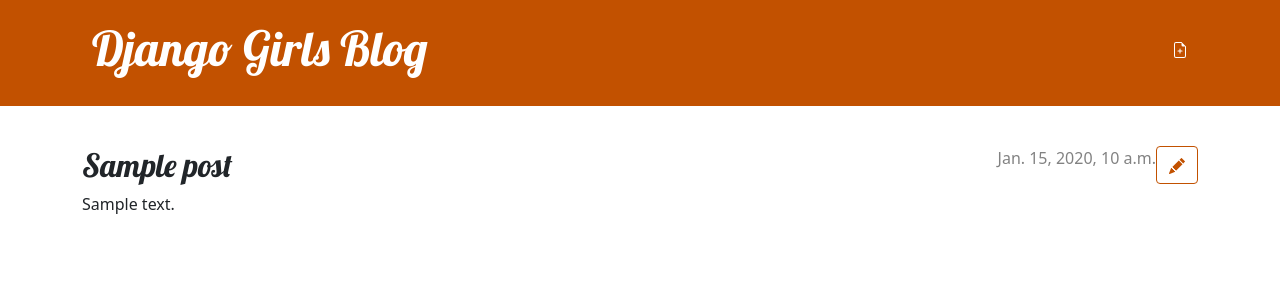
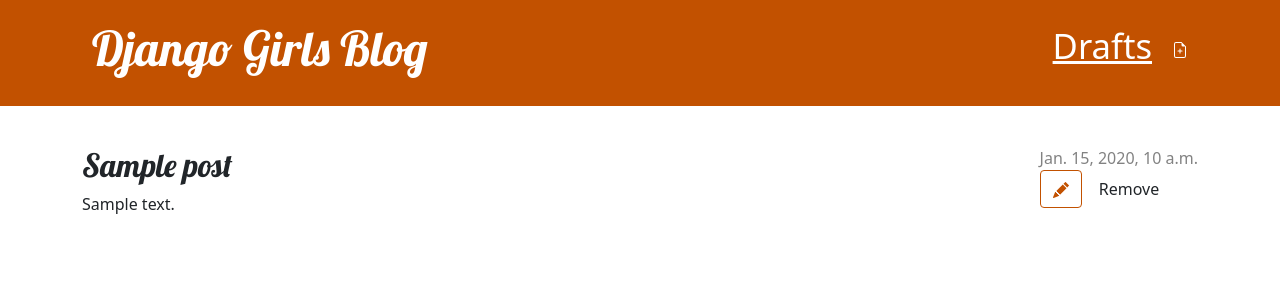
Before and after one commit to mayankbth/my-first-blog, a Django app: page /post/1/ in a window 1280 px wide. Shown: the top 300 px of the page. Run offline with Django 3.2, Linux system fonts and the light colour scheme; a user stored in the database is signed in; tables that the repository leaves empty hold one stand-in row (values such as "Sample post").

Commit message:
add more to your website

```diff
--- a/blog/templates/blog/base.html
+++ b/blog/templates/blog/base.html
@@ -14,6 +14,10 @@
                     <a href="{% url 'post_new' %}" class="top-menu">
                         {% include './icons/file-earmark-plus.svg' %}
                     </a>
+                    <a href="{% url 'post_draft_list' %}" class="top-menu">
+                        <span class="glyphicon glyphicon-edit">
+                            Drafts
+                        </span></a>
                 {% endif %}
                 <h1><a href="/">Django Girls Blog</a></h1>
             </div>
--- a/blog/templates/blog/post_detail.html
+++ b/blog/templates/blog/post_detail.html
@@ -4,16 +4,19 @@
     <article class="post">
         <aside class="actions">
             {% if user.is_authenticated %}
+                {% if post.published_date %}
+                    <div class="date">
+                        {{ post.published_date }}
+                    </div>
+                {% else %}
+                    <a class="btn btn-default" href="{% url 'post_publish' pk=post.pk %}">Publish</a>
+                {% endif %}
                 <a class="btn btn-secondary" href="{% url 'post_edit' pk=post.pk %}">
                     {% include './icons/pencil-fill.svg' %}
                 </a>
+                <a class="btn btn-default" href="{% url 'post_remove' pk=post.pk %}"><span class="glyphicon glyphicon-remove">Remove</span></a>
             {% endif %}
         </aside>
-        {% if post.published_date %}
-            <time class="date">
-                {{ post.published_date }}
-            </time>
-        {% endif %}
         <h2>{{ post.title }}</h2>
         <p>{{ post.text|linebreaksbr }}</p>
     </article>
--- a/blog/urls.py
+++ b/blog/urls.py
@@ -7,4 +7,7 @@ urlpatterns = [
     path('post/<int:pk>/', views.post_detail, name='post_detail'),
     path('post/new/', views.post_new, name='post_new'),
     path('post/<int:pk>/edit/', views.post_edit, name='post_edit'),
+    path('drafts/', views.post_draft_list, name='post_draft_list'),
+    path('post/<pk>/publish/', views.post_publish, name='post_publish'),
+    path('post/<pk>/remove/', views.post_remove, name='post_remove'),
 ]
--- a/blog/views.py
+++ b/blog/views.py
@@ -19,7 +19,6 @@ def post_new(request):
         if form.is_valid():
             post = form.save(commit=False)
             post.author = request.user
-            post.published_date = timezone.now()
             post.save()
             return redirect('post_detail', pk=post.pk)
     else:
@@ -33,9 +32,22 @@ def post_edit(request, pk):
         if form.is_valid():
             post = form.save(commit=False)
             post.author = request.user
-            post.published_date = timezone.now()
             post.save()
             return redirect('post_detail', pk=post.pk)
     else:
         form = PostForm(instance=post)
     return render(request, 'blog/post_edit.html', {'form': form})
+
+def post_draft_list(request):
+    posts = Post.objects.filter(published_date__isnull=True).order_by('created_date')
+    return render(request, 'blog/post_draft_list.html', {'posts': posts})
+
+def post_publish(request, pk):
+    post = get_object_or_404(Post, pk=pk)
+    post.publish()
+    return redirect('post_detail', pk=pk)
+
+def post_remove(request, pk):
+    post = get_object_or_404(Post, pk=pk)
+    post.delete()
+    return redirect('post_list')
```
Also changed, not shown: blog/templates/blog/post_draft_list.html (added, +11 -0 lines).
